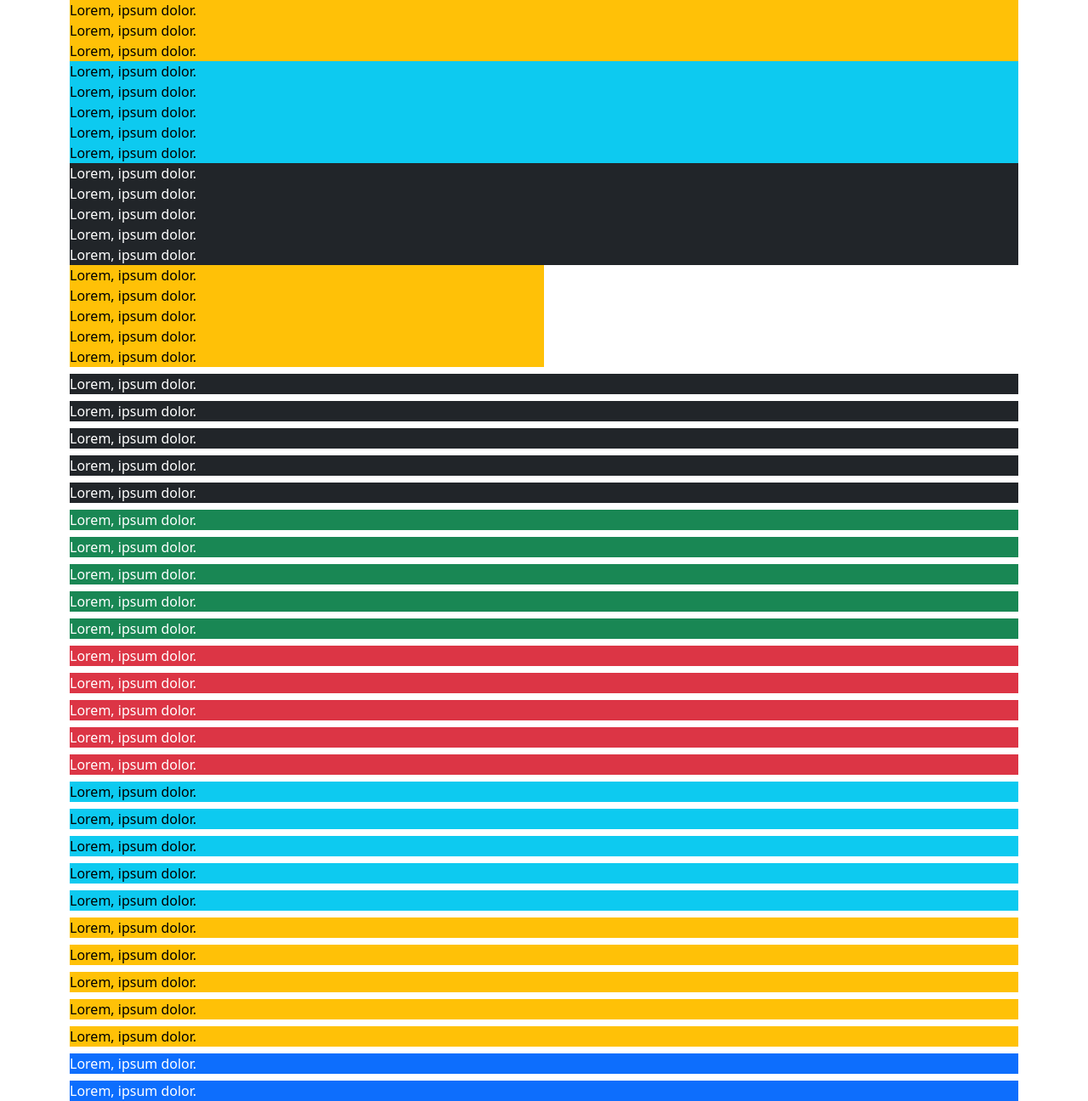
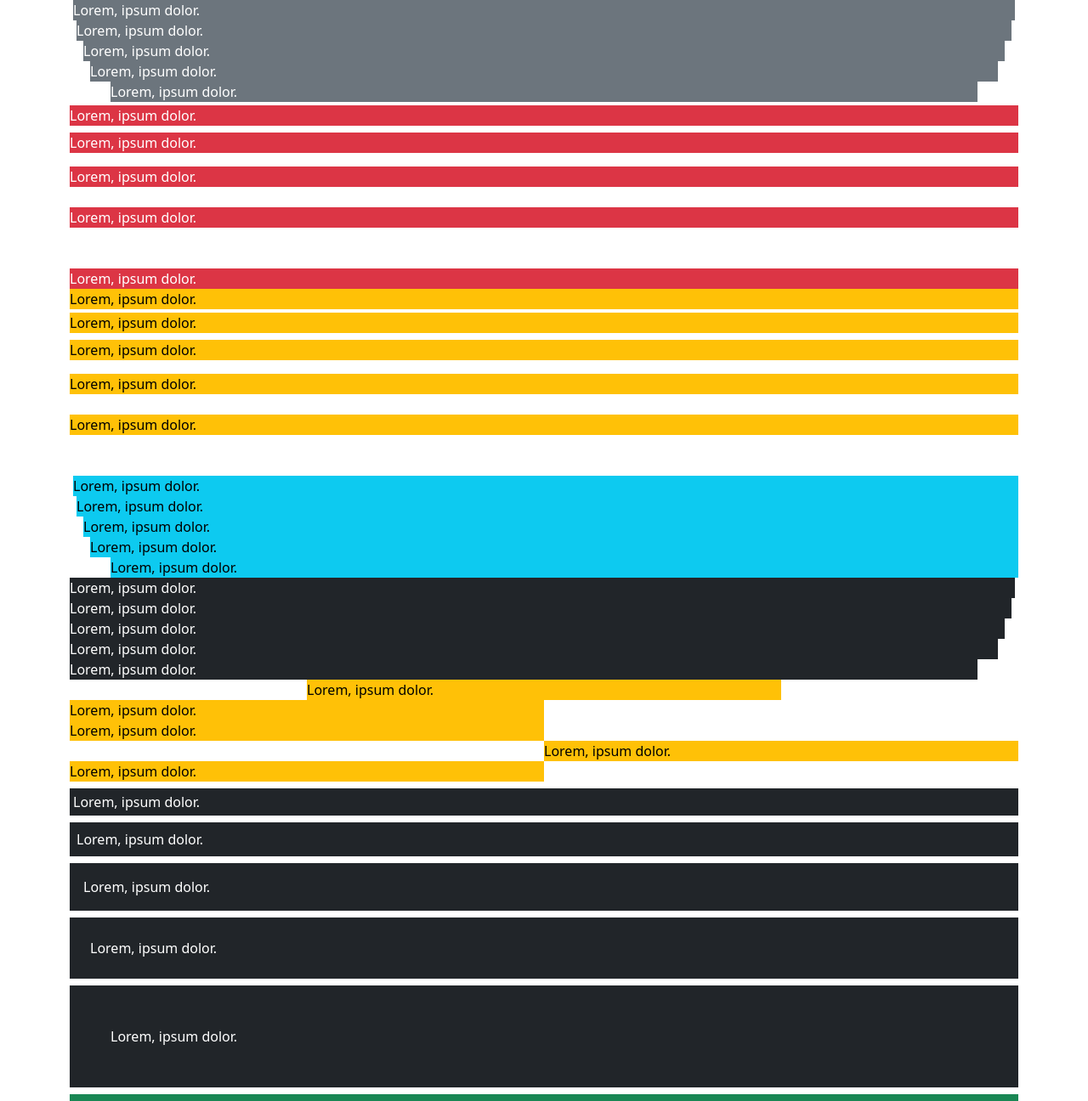
Before and after one commit to Arjun8124/html-css-basics, a plain HTML site: page bootstrap-sandbox/bootstrap-sandbox-start/05-spacing.html in a window 1280 px wide. Shown: the part 624-1920 px from the top of the page at 85% size. Drawn offline with Linux system fonts and the light colour scheme.

Commit message:
bootstrap course sandbox files

```diff
--- a/bootstrap-sandbox/bootstrap-sandbox-start/05-spacing.html
+++ b/bootstrap-sandbox/bootstrap-sandbox-start/05-spacing.html
@@ -11,118 +11,118 @@
     <div class="container">
       <h1 class="mb-5">Spacing</h1>
       <!-- Margin All -->
-      <div class="text-bg-dark">Lorem, ipsum dolor.</div>
-      <div class="text-bg-dark">Lorem, ipsum dolor.</div>
-      <div class="text-bg-dark">Lorem, ipsum dolor.</div>
-      <div class="text-bg-dark">Lorem, ipsum dolor.</div>
-      <div class="text-bg-dark">Lorem, ipsum dolor.</div>
+      <div class="text-bg-dark m-1">Lorem, ipsum dolor.</div>
+      <div class="text-bg-dark m-2">Lorem, ipsum dolor.</div>
+      <div class="text-bg-dark m-3">Lorem, ipsum dolor.</div>
+      <div class="text-bg-dark m-4">Lorem, ipsum dolor.</div>
+      <div class="text-bg-dark m-5">Lorem, ipsum dolor.</div>
 
       <!-- Margin Top & Bottom -->
-      <div class="text-bg-success">Lorem, ipsum dolor.</div>
-      <div class="text-bg-success">Lorem, ipsum dolor.</div>
-      <div class="text-bg-success">Lorem, ipsum dolor.</div>
-      <div class="text-bg-success">Lorem, ipsum dolor.</div>
-      <div class="text-bg-success">Lorem, ipsum dolor.</div>
+      <div class="text-bg-success my-1">Lorem, ipsum dolor.</div>
+      <div class="text-bg-success my-2">Lorem, ipsum dolor.</div>
+      <div class="text-bg-success my-3">Lorem, ipsum dolor.</div>
+      <div class="text-bg-success my-4">Lorem, ipsum dolor.</div>
+      <div class="text-bg-success my-5">Lorem, ipsum dolor.</div>
 
       <!-- Margin Left & Right -->
-      <div class="text-bg-secondary">Lorem, ipsum dolor.</div>
-      <div class="text-bg-secondary">Lorem, ipsum dolor.</div>
-      <div class="text-bg-secondary">Lorem, ipsum dolor.</div>
-      <div class="text-bg-secondary">Lorem, ipsum dolor.</div>
-      <div class="text-bg-secondary">Lorem, ipsum dolor.</div>
+      <div class="text-bg-secondary mx-1">Lorem, ipsum dolor.</div>
+      <div class="text-bg-secondary mx-2">Lorem, ipsum dolor.</div>
+      <div class="text-bg-secondary mx-3">Lorem, ipsum dolor.</div>
+      <div class="text-bg-secondary mx-4">Lorem, ipsum dolor.</div>
+      <div class="text-bg-secondary mx-5">Lorem, ipsum dolor.</div>
 
       <!-- Margin Top -->
-      <div class="text-bg-danger">Lorem, ipsum dolor.</div>
-      <div class="text-bg-danger">Lorem, ipsum dolor.</div>
-      <div class="text-bg-danger">Lorem, ipsum dolor.</div>
-      <div class="text-bg-danger">Lorem, ipsum dolor.</div>
-      <div class="text-bg-danger">Lorem, ipsum dolor.</div>
+      <div class="text-bg-danger mt-1">Lorem, ipsum dolor.</div>
+      <div class="text-bg-danger mt-2">Lorem, ipsum dolor.</div>
+      <div class="text-bg-danger mt-3">Lorem, ipsum dolor.</div>
+      <div class="text-bg-danger mt-4">Lorem, ipsum dolor.</div>
+      <div class="text-bg-danger mt-5">Lorem, ipsum dolor.</div>
 
       <!-- Margin Bottom -->
-      <div class="text-bg-warning">Lorem, ipsum dolor.</div>
-      <div class="text-bg-warning">Lorem, ipsum dolor.</div>
-      <div class="text-bg-warning">Lorem, ipsum dolor.</div>
-      <div class="text-bg-warning">Lorem, ipsum dolor.</div>
-      <div class="text-bg-warning">Lorem, ipsum dolor.</div>
+      <div class="text-bg-warning mb-1">Lorem, ipsum dolor.</div>
+      <div class="text-bg-warning mb-2">Lorem, ipsum dolor.</div>
+      <div class="text-bg-warning mb-3">Lorem, ipsum dolor.</div>
+      <div class="text-bg-warning mb-4">Lorem, ipsum dolor.</div>
+      <div class="text-bg-warning mb-5">Lorem, ipsum dolor.</div>
 
       <!-- Margin Left/Start -->
-      <div class="text-bg-info">Lorem, ipsum dolor.</div>
-      <div class="text-bg-info">Lorem, ipsum dolor.</div>
-      <div class="text-bg-info">Lorem, ipsum dolor.</div>
-      <div class="text-bg-info">Lorem, ipsum dolor.</div>
-      <div class="text-bg-info">Lorem, ipsum dolor.</div>
+      <div class="text-bg-info ms-1">Lorem, ipsum dolor.</div>
+      <div class="text-bg-info ms-2">Lorem, ipsum dolor.</div>
+      <div class="text-bg-info ms-3">Lorem, ipsum dolor.</div>
+      <div class="text-bg-info ms-4">Lorem, ipsum dolor.</div>
+      <div class="text-bg-info ms-5">Lorem, ipsum dolor.</div>
 
       <!-- Margin Right/End -->
-      <div class="text-bg-dark">Lorem, ipsum dolor.</div>
-      <div class="text-bg-dark">Lorem, ipsum dolor.</div>
-      <div class="text-bg-dark">Lorem, ipsum dolor.</div>
-      <div class="text-bg-dark">Lorem, ipsum dolor.</div>
-      <div class="text-bg-dark">Lorem, ipsum dolor.</div>
+      <div class="text-bg-dark me-1">Lorem, ipsum dolor.</div>
+      <div class="text-bg-dark me-2">Lorem, ipsum dolor.</div>
+      <div class="text-bg-dark me-3">Lorem, ipsum dolor.</div>
+      <div class="text-bg-dark me-4">Lorem, ipsum dolor.</div>
+      <div class="text-bg-dark me-5">Lorem, ipsum dolor.</div>
 
       <!-- Margin Auto -->
-      <div class="text-bg-warning w-50">Lorem, ipsum dolor.</div>
-      <div class="text-bg-warning w-50">Lorem, ipsum dolor.</div>
-      <div class="text-bg-warning w-50">Lorem, ipsum dolor.</div>
-      <div class="text-bg-warning w-50">Lorem, ipsum dolor.</div>
-      <div class="text-bg-warning w-50">Lorem, ipsum dolor.</div>
+      <div class="text-bg-warning w-50 m-auto">Lorem, ipsum dolor.</div>
+      <div class="text-bg-warning w-50 mb-auto">Lorem, ipsum dolor.</div>
+      <div class="text-bg-warning w-50 mt-auto">Lorem, ipsum dolor.</div>
+      <div class="text-bg-warning w-50 ms-auto">Lorem, ipsum dolor.</div>
+      <div class="text-bg-warning w-50 me-auto">Lorem, ipsum dolor.</div>
 
       <!-- Padding All -->
-      <div class="text-bg-dark my-2">Lorem, ipsum dolor.</div>
-      <div class="text-bg-dark my-2">Lorem, ipsum dolor.</div>
-      <div class="text-bg-dark my-2">Lorem, ipsum dolor.</div>
-      <div class="text-bg-dark my-2">Lorem, ipsum dolor.</div>
-      <div class="text-bg-dark my-2">Lorem, ipsum dolor.</div>
+      <div class="text-bg-dark my-2 p-1">Lorem, ipsum dolor.</div>
+      <div class="text-bg-dark my-2 p-2">Lorem, ipsum dolor.</div>
+      <div class="text-bg-dark my-2 p-3">Lorem, ipsum dolor.</div>
+      <div class="text-bg-dark my-2 p-4">Lorem, ipsum dolor.</div>
+      <div class="text-bg-dark my-2 p-5">Lorem, ipsum dolor.</div>
 
       <!-- Padding Top & Bottom -->
-      <div class="text-bg-success my-2">Lorem, ipsum dolor.</div>
-      <div class="text-bg-success my-2">Lorem, ipsum dolor.</div>
-      <div class="text-bg-success my-2">Lorem, ipsum dolor.</div>
-      <div class="text-bg-success my-2">Lorem, ipsum dolor.</div>
-      <div class="text-bg-success my-2">Lorem, ipsum dolor.</div>
+      <div class="text-bg-success my-2 py-1">Lorem, ipsum dolor.</div>
+      <div class="text-bg-success my-2 py-2">Lorem, ipsum dolor.</div>
+      <div class="text-bg-success my-2 py-3">Lorem, ipsum dolor.</div>
+      <div class="text-bg-success my-2 py-4">Lorem, ipsum dolor.</div>
+      <div class="text-bg-success my-2 py-5">Lorem, ipsum dolor.</div>
 
       <!-- Padding Left & Right -->
-      <div class="text-bg-danger my-2">Lorem, ipsum dolor.</div>
-      <div class="text-bg-danger my-2">Lorem, ipsum dolor.</div>
-      <div class="text-bg-danger my-2">Lorem, ipsum dolor.</div>
-      <div class="text-bg-danger my-2">Lorem, ipsum dolor.</div>
-      <div class="text-bg-danger my-2">Lorem, ipsum dolor.</div>
+      <div class="text-bg-danger my-2 px-1">Lorem, ipsum dolor.</div>
+      <div class="text-bg-danger my-2 px-2">Lorem, ipsum dolor.</div>
+      <div class="text-bg-danger my-2 px-3">Lorem, ipsum dolor.</div>
+      <div class="text-bg-danger my-2 px-4">Lorem, ipsum dolor.</div>
+      <div class="text-bg-danger my-2 px-5">Lorem, ipsum dolor.</div>
 
       <!-- Padding Top -->
-      <div class="text-bg-info my-2">Lorem, ipsum dolor.</div>
-      <div class="text-bg-info my-2">Lorem, ipsum dolor.</div>
-      <div class="text-bg-info my-2">Lorem, ipsum dolor.</div>
-      <div class="text-bg-info my-2">Lorem, ipsum dolor.</div>
-      <div class="text-bg-info my-2">Lorem, ipsum dolor.</div>
+      <div class="text-bg-info my-2 pt-1">Lorem, ipsum dolor.</div>
+      <div class="text-bg-info my-2 pt-2">Lorem, ipsum dolor.</div>
+      <div class="text-bg-info my-2 pt-3">Lorem, ipsum dolor.</div>
+      <div class="text-bg-info my-2 pt-4">Lorem, ipsum dolor.</div>
+      <div class="text-bg-info my-2 pt-5">Lorem, ipsum dolor.</div>
 
       <!-- Padding Bottom -->
-      <div class="text-bg-warning my-2">Lorem, ipsum dolor.</div>
-      <div class="text-bg-warning my-2">Lorem, ipsum dolor.</div>
-      <div class="text-bg-warning my-2">Lorem, ipsum dolor.</div>
-      <div class="text-bg-warning my-2">Lorem, ipsum dolor.</div>
-      <div class="text-bg-warning my-2">Lorem, ipsum dolor.</div>
+      <div class="text-bg-warning my-2 pb-1">Lorem, ipsum dolor.</div>
+      <div class="text-bg-warning my-2 pb-2">Lorem, ipsum dolor.</div>
+      <div class="text-bg-warning my-2 pb-3">Lorem, ipsum dolor.</div>
+      <div class="text-bg-warning my-2 pb-4">Lorem, ipsum dolor.</div>
+      <div class="text-bg-warning my-2 pb-5">Lorem, ipsum dolor.</div>
 
       <!-- Padding Left/Start -->
-      <div class="text-bg-primary my-2">Lorem, ipsum dolor.</div>
-      <div class="text-bg-primary my-2">Lorem, ipsum dolor.</div>
-      <div class="text-bg-primary my-2">Lorem, ipsum dolor.</div>
-      <div class="text-bg-primary my-2">Lorem, ipsum dolor.</div>
-      <div class="text-bg-primary my-2">Lorem, ipsum dolor.</div>
+      <div class="text-bg-primary my-2 ps-1">Lorem, ipsum dolor.</div>
+      <div class="text-bg-primary my-2 ps-2">Lorem, ipsum dolor.</div>
+      <div class="text-bg-primary my-2 ps-3">Lorem, ipsum dolor.</div>
+      <div class="text-bg-primary my-2 ps-4">Lorem, ipsum dolor.</div>
+      <div class="text-bg-primary my-2 ps-5">Lorem, ipsum dolor.</div>
 
       <!-- Padding Right/End -->
-      <div class="text-bg-primary my-2">Lorem, ipsum dolor.</div>
-      <div class="text-bg-primary my-2">Lorem, ipsum dolor.</div>
-      <div class="text-bg-primary my-2">Lorem, ipsum dolor.</div>
-      <div class="text-bg-primary my-2">Lorem, ipsum dolor.</div>
-      <div class="text-bg-primary my-2">Lorem, ipsum dolor.</div>
+      <div class="text-bg-primary my-2 pe-1">Lorem, ipsum dolor.</div>
+      <div class="text-bg-primary my-2 pe-2">Lorem, ipsum dolor.</div>
+      <div class="text-bg-primary my-2 pe-3">Lorem, ipsum dolor.</div>
+      <div class="text-bg-primary my-2 pe-4">Lorem, ipsum dolor.</div>
+      <div class="text-bg-primary my-2 pe-5">Lorem, ipsum dolor.</div>
 
       <!-- Stacks -->
-      <div class="">
+      <div class="vstack gap-3">
         <div class="p-2 bg-info">First item</div>
         <div class="p-2 bg-info">Second item</div>
         <div class="p-2 bg-info">Third item</div>
       </div>
 
-      <div class="">
+      <div class="vstack gap-1">
         <div class="p-2 text-bg-success">First item</div>
         <div class="p-2 text-bg-success">Second item</div>
         <div class="p-2 text-bg-success">Third item</div>
```
